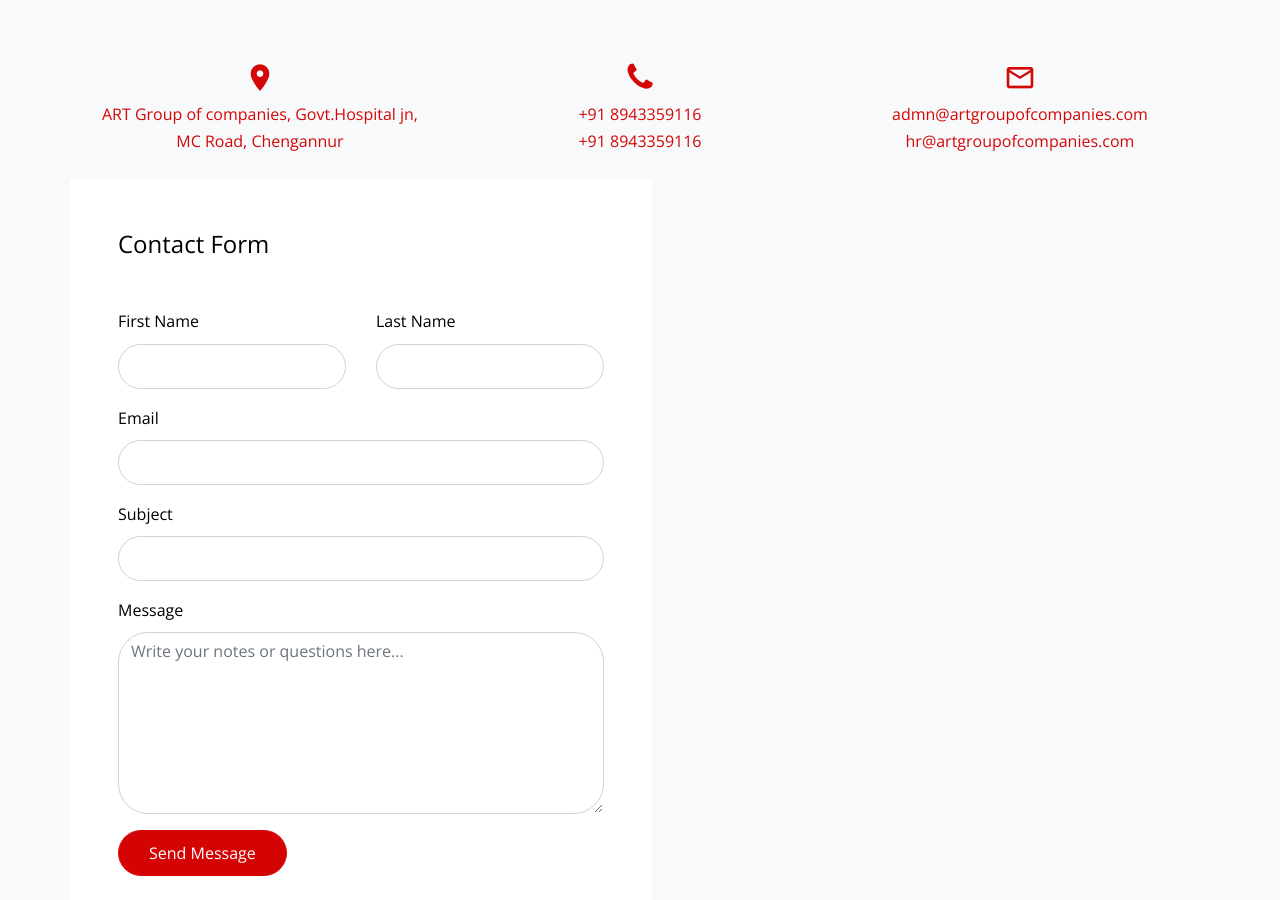
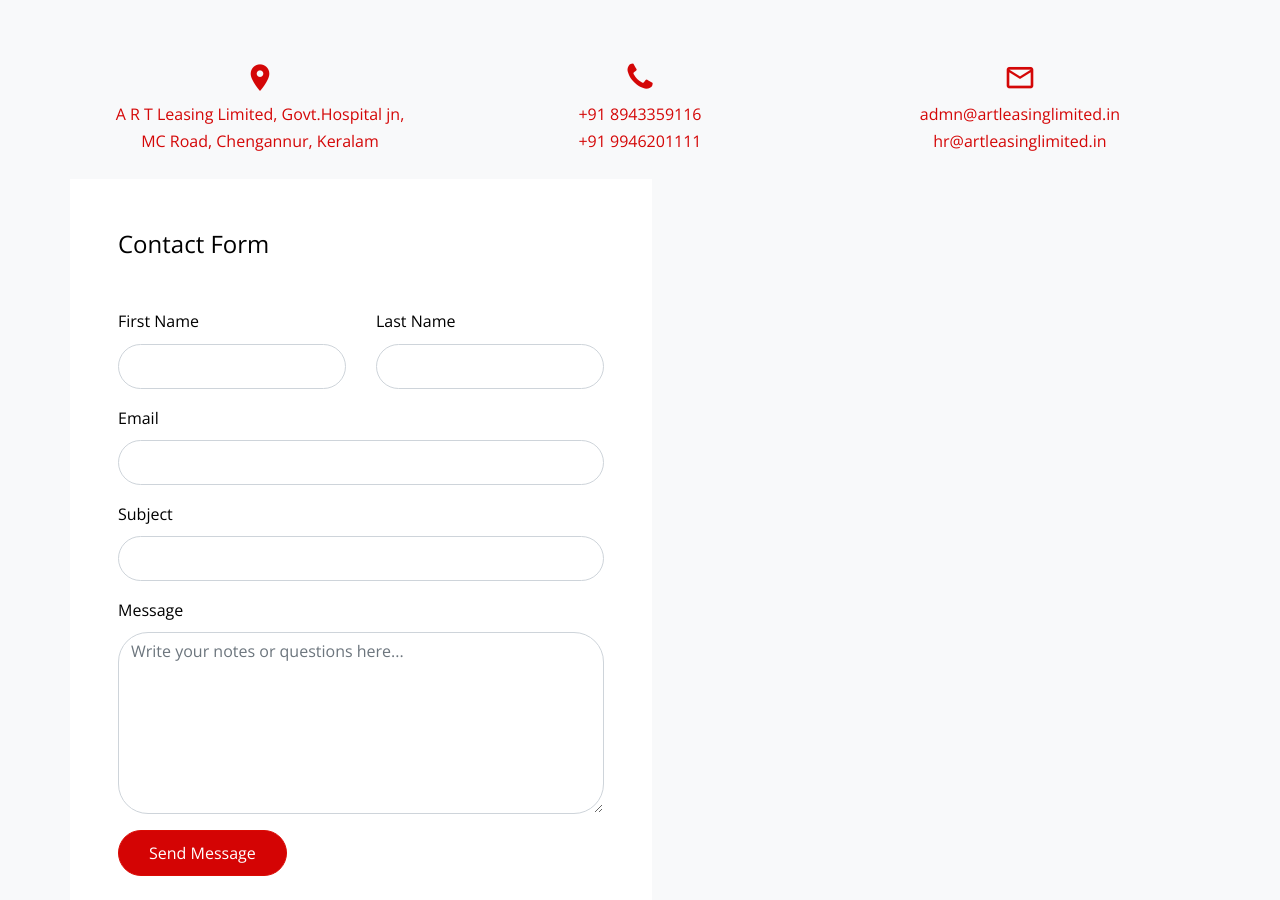
Before and after one commit to artgroup903/webs, a plain HTML site: page about-us.html in a window 1280 px wide. Shown: the part 4786-5686 px from the top of the page. Drawn offline with nearby package versions, Linux system fonts and the light colour scheme; files whose address does not match are found by name.

Commit message:
Update about-us.html

```diff
--- a/about-us.html
+++ b/about-us.html
@@ -439,7 +439,7 @@
             <p class="mb-4">
               <span class="icon-room d-block h2 text-primary"></span>
               <a href="https://maps.app.goo.gl/BvELUcvLwhEJTQM28" target="_blank">
-              ART Group of companies, Govt.Hospital jn,<br>MC Road, Chengannur
+                A R T Leasing Limited, Govt.Hospital jn,<br>MC Road, Chengannur, Keralam
               </a>
             </p>
           </div>
@@ -447,27 +447,24 @@
           <div class="col-md-4 text-center">
             <p class="mb-4">
               <span class="icon-phone d-block h2 text-primary"></span>
-            <a href="#">+91 8943359116<br>+91 8943359116</a>
+              <a href="#">+91 8943359116<br>+91 9946201111</a>
             </p>
           </div>
           <div class="col-md-4 text-center">
             <p class="mb-0">
               <span class="icon-mail_outline d-block h2 text-primary"></span>
-            <a href="https://mail.google.com/mail/u/0/#inbox?compose=new" target="_blank">
-              admn@artgroupofcompanies.com
+              <a href="mailto:admn@artleasinglimited.in?subject=Inquiry&body=Hello,%20I%20would%20like%20to%20inquire%20about" target="_blank">
+                admn@artleasinglimited.in
               </a>
               <br>
-            <a href="https://mail.google.com/mail/u/0/#inbox?compose=new" target="_blank">
-              hr@artgroupofcompanies.com
+              <a href="mailto:hr@artleasinglimited.in?subject=Inquiry&body=Hello,%20I%20would%20like%20to%20inquire%20about" target="_blank">
+                hr@artleasinglimited.in
               </a>
             </p>
           </div>
 
         <div class="row">
           <div class="col-md-12 mb-5">
-
-
-
             <form action="#" class="p-5 bg-white">
 
               <h2 class="h4 text-black mb-5">Contact Form</h2>
```
Lines whose indentation alone changed are shown as unchanged.
